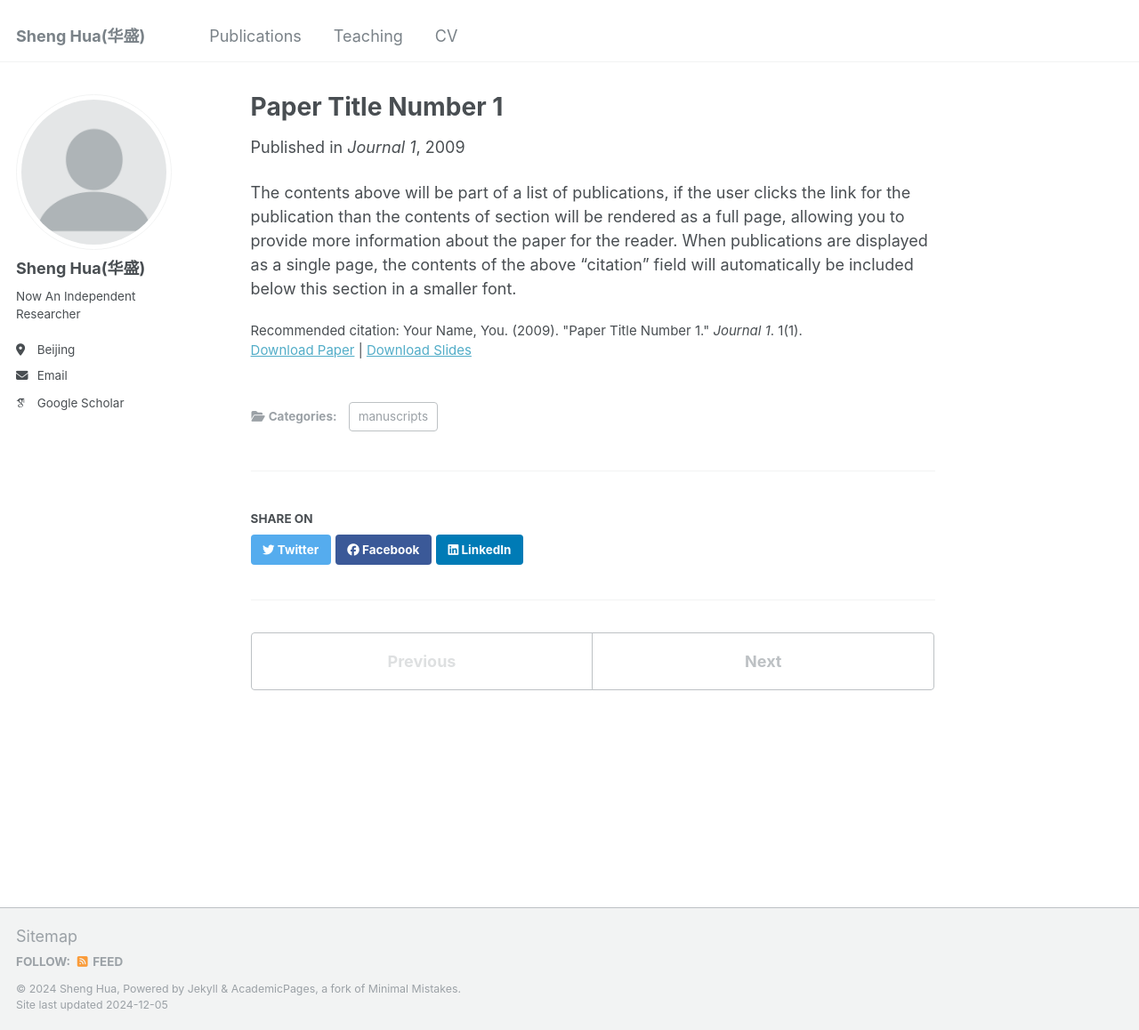
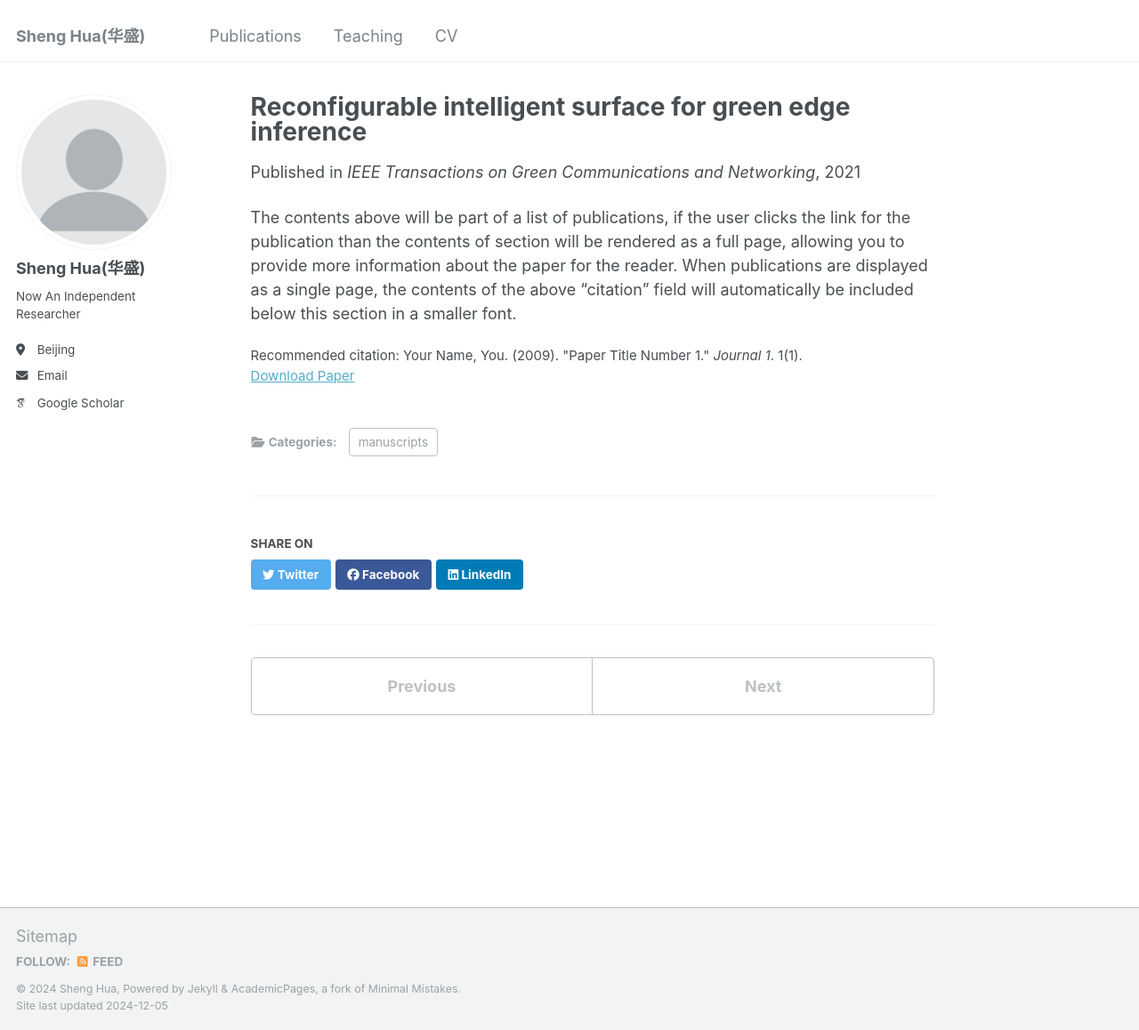
Before and after one commit to DreamerHua/dreamerhua.github.io, a Jekyll site: the page built from _publications/2009-10-01-paper-title-number-1.md, in a window 1280 px wide and 1158 px high. Shown: the whole window at 89% size. Built offline with Jekyll 4.4.1, drawn with Linux system fonts in a browser that asks for light colours; some web fonts are replaced.

Commit message:
修改pdf链接指向TGCN paper

```diff
--- a/_publications/2009-10-01-paper-title-number-1.md
+++ b/_publications/2009-10-01-paper-title-number-1.md
@@ -1,13 +1,13 @@
 ---
-title: "Paper Title Number 1"
+title: "Reconfigurable intelligent surface for green edge inference"
 collection: publications
 category: manuscripts
 permalink: /publication/2009-10-01-paper-title-number-1
 excerpt: 'This paper is about the number 1. The number 2 is left for future work.'
-date: 2009-10-01
-venue: 'Journal 1'
-slidesurl: 'http://academicpages.github.io/files/slides1.pdf'
-paperurl: 'http://academicpages.github.io/files/paper1.pdf'
+date: 2021-10-01
+venue: '<i>IEEE Transactions on Green Communications and Networking</i>'
+slidesurl: #'http://dreamerhua.github.io/files/slides1.pdf'
+paperurl: 'http://dreamerhua.github.io/files/TGCN_paper.pdf'
 citation: 'Your Name, You. (2009). &quot;Paper Title Number 1.&quot; <i>Journal 1</i>. 1(1).'
 ---
 
```
